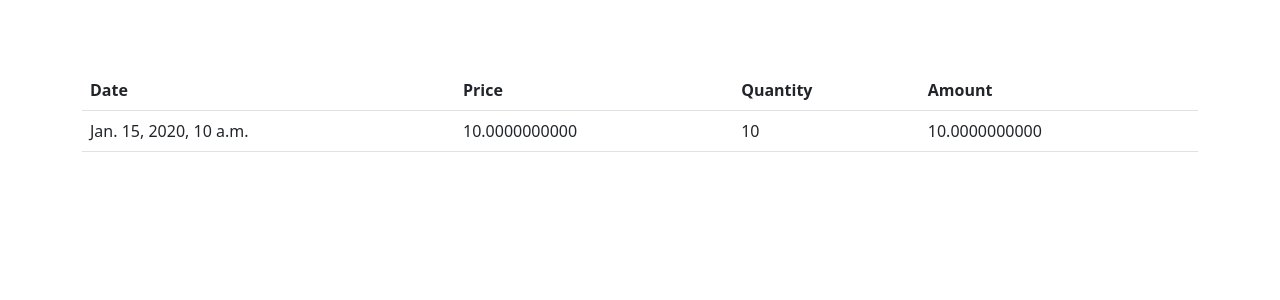
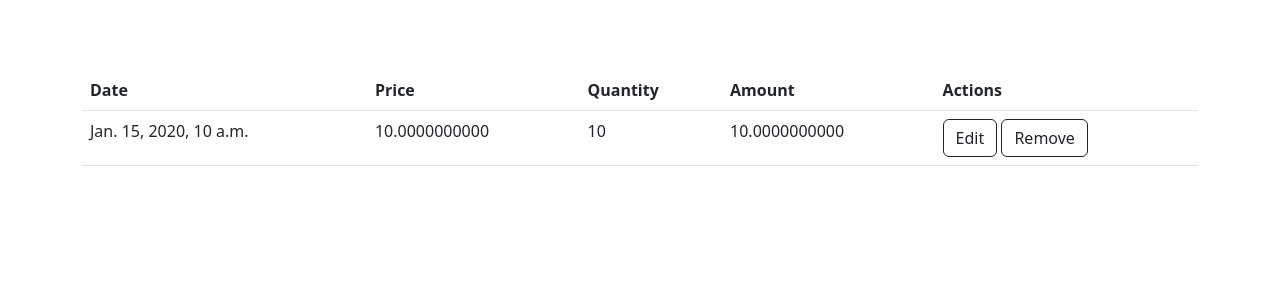
Before and after one commit to boracakirel/CryptoWallet, a Django app: page /accounts/transactions/1 in a window 1280 px wide. Shown: the part 72-372 px from the top of the page. Run offline with Django 4.2, Linux system fonts and the light colour scheme; a user stored in the database is signed in; tables that the repository leaves empty hold one stand-in row (values such as "Sample post"); some libraries are stand-ins or nearby versions.

Commit message:
added edit and delete buttons

```diff
--- a/templates/transactions.html
+++ b/templates/transactions.html
@@ -8,16 +8,26 @@
             <th scope="col">Price</th>
             <th scope="col">Quantity</th>
             <th scope="col">Amount</th>
+            <th scope="col">Actions</th>
         </tr>
         </thead>
         <tbody>
         {% for transaction in transactions %}
+            {% include 'edit_transaction.html' %}
             <tr>
 
                 <td>{{ transaction.date }}</td>
                 <td>{{ transaction.price }}</td>
                 <td>{{ transaction.quantity }}</td>
                 <td>{{ transaction.amount }}</td>
+                <td>
+                    <button type="button" class="btn btn-outline-dark" data-bs-toggle="modal"
+                            data-bs-target="#editModal-{{ transaction.id }}">
+                        Edit
+                    </button>
+                    <a class="btn btn-outline-dark" href="{% url 'delete' coin_id transaction.id %}">Remove</a>
+
+                </td>
 
             </tr>
         {% endfor %}
```
